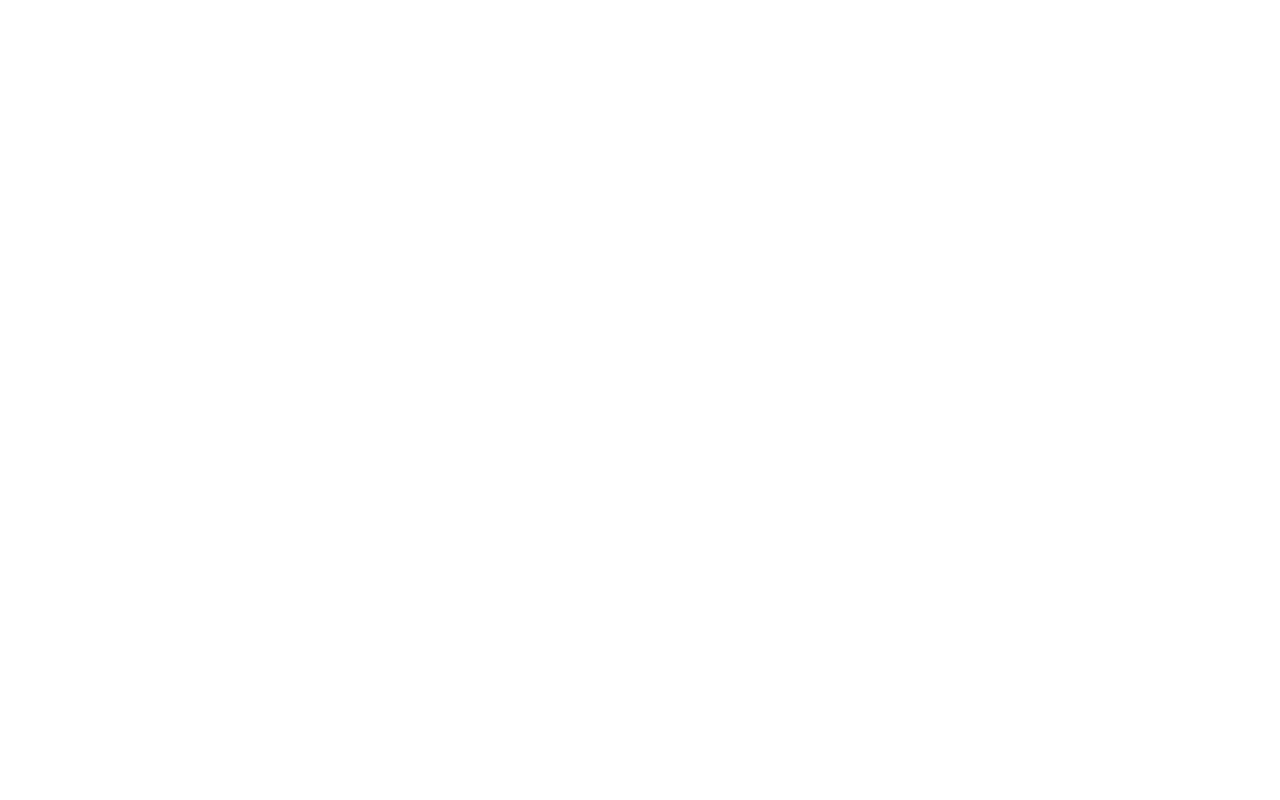
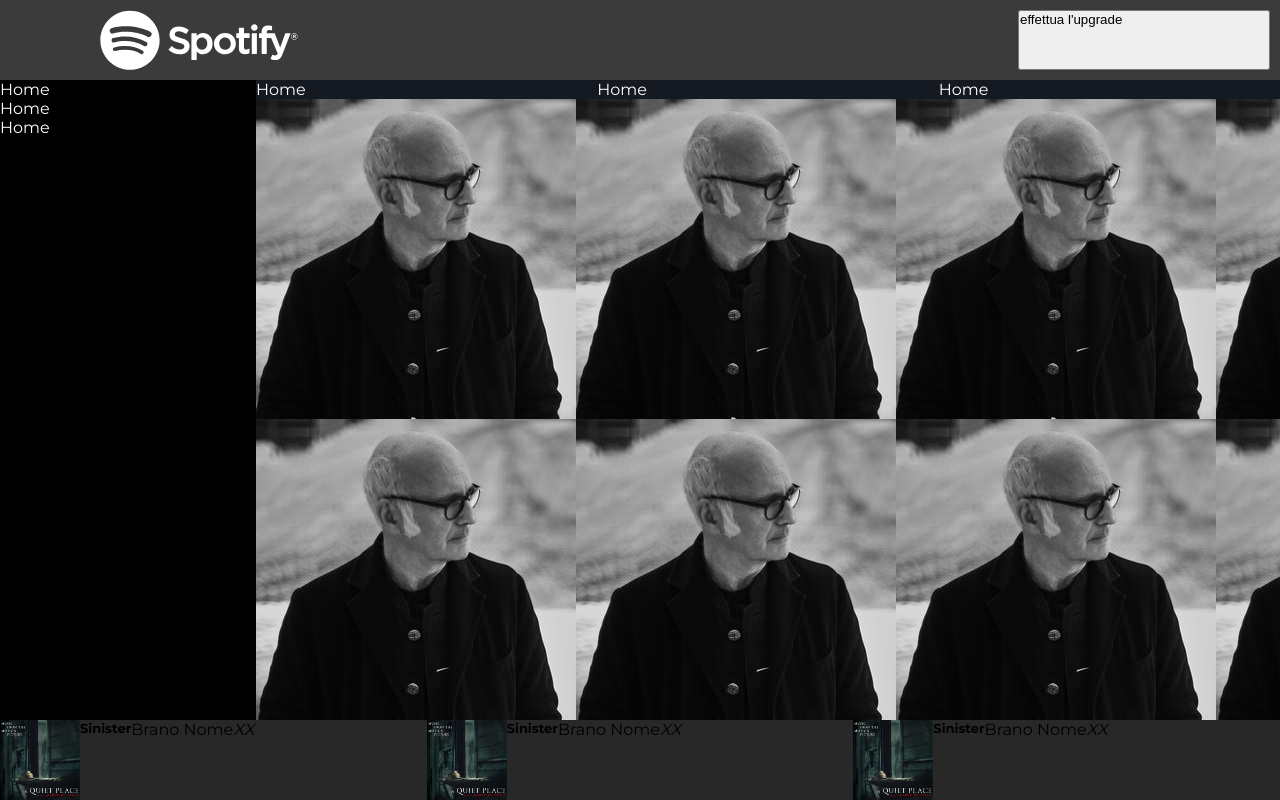
Before and after one commit to Antrussian/html-css-spotifyweb, a plain HTML site: page index.html in a window 1280 px wide. Drawn offline with Linux system fonts and the light colour scheme.

Commit message:
Completata Macrostruttura

```diff
--- a/index.html
+++ b/index.html
@@ -12,7 +12,95 @@
 </head>
 <body>
 
+<section class="s-topbar flex-row">
+    <div class="c-topbar flex-row bg-black-t">
+        <img class="logo" src="./img/logo.svg" alt="img">
+        <button class="flex-item button-cta">effettua l'upgrade</button>
+    </div>
+</section>
 
+<main>
+
+<section class="s-sidebar flex-column">
+    <div class="c-sidebar flex-column bg-black">
+            <ul class=" flex-column ul-sidebar">
+                <li class="flex-item li-sidebar">Home</li>
+                <li class="flex-item li-sidebar">Home</li>
+                <li class="flex-item li-sidebar">Home</li>
+            </ul>
+    </div>
+</section>
+
+
+<section class="s-main flex-column bg-greymain">
+    <div class="c-menu flex-column">
+        <ul class=" flex-row ul-menu">
+            <li class="flex-item li-menu">Home</li>
+            <li class="flex-item li-menu">Home</li>
+            <li class="flex-item li-menu">Home</li>
+        </ul>
+    </div>
+
+    <div class="flex-row c-card bg-black">
+        <img src="./img/einaudi.jpeg" alt="img">
+        <img src="./img/einaudi.jpeg" alt="img">
+        <img src="./img/einaudi.jpeg" alt="img">
+        <img src="./img/einaudi.jpeg" alt="img">
+        <img src="./img/einaudi.jpeg" alt="img">
+    </div>
+
+    <div class="flex-row c-card bg-black">
+        <img src="./img/einaudi.jpeg" alt="img">
+        <img src="./img/einaudi.jpeg" alt="img">
+        <img src="./img/einaudi.jpeg" alt="img">
+        <img src="./img/einaudi.jpeg" alt="img">
+        <img src="./img/einaudi.jpeg" alt="img">
+    </div>
+
+
+    <div class="flex-row c-card bg-black">
+        <img src="./img/einaudi.jpeg" alt="img">
+        <img src="./img/einaudi.jpeg" alt="img">
+        <img src="./img/einaudi.jpeg" alt="img">
+        <img src="./img/einaudi.jpeg" alt="img">
+        <img src="./img/einaudi.jpeg" alt="img">
+    </div>
+
+
+
+
+</section>
+
+</main>
+
+<section class="s-taskbar flex-row bg-darkgrey">
+    <div class="c-taskbar flex-row">
+            <img src="./img/aquietplace.jpeg" alt="">
+            <h3>Sinister</h3>
+            <span>Brano Nome</span>
+            <i>X</i>
+            <i>X</i>
+    </div>
+
+    <div class="c-taskbar flex-row">
+        <img src="./img/aquietplace.jpeg" alt="">
+        <h3>Sinister</h3>
+        <span>Brano Nome</span>
+        <i>X</i>
+        <i>X</i>
+    </div>
+
+
+    <div class="c-taskbar flex-row">
+        <img src="./img/aquietplace.jpeg" alt="">
+        <h3>Sinister</h3>
+        <span>Brano Nome</span>
+        <i>X</i>
+        <i>X</i>
+    </div>
+
+
+</section>
 
 
 </body>
--- a/style.css
+++ b/style.css
@@ -33,36 +33,56 @@ body {
 /* Section */
 
 .s-topbar {
+    width: 100vw;
+    height: 10vh;
 
 }
 
 
 .s-taskbar {
+    width: 100vw;
+    height: 10vh;
 
 }
 
 .s-sidebar {
-
+    width: 20vw;
+    height: 80vh;
 }
 
 .s-main {
-
+    width: 80vw;
+    height: 80vh;
+    overflow: auto;
 }
 
-
+main {
+    display: flex;
+    flex-direction: row;
+}
 
 /* Container Pincipali */
 
 
 .c-topbar {
+    width: 100%;
+    height: 100%;
+    padding: 10px;
+ justify-content:space-between;
+
 
 }
 
 .c-taskbar {
+width: 100%;
+height: 100%;
 
 }
 
 .c-sidebar {
+    width: 100%;
+    height: 100%;
+
 
 }
 
@@ -72,7 +92,8 @@ body {
 
 
 .c-card {
-
+    width: 100%;
+    height: 100%;
 }
 
 
@@ -97,21 +118,34 @@ body {
 /* elementi */
 
 .logo {
-    width: 100%;
+    width: 30%;
 }
 
 
 .button-cta {
-    width: 100%;
+    width: 20%;
+    height: 100%;
 }
 
 
 .ul-sidebar {
     width: 100%;
+
 }
 
 .li-sidebar {
     width: 100%;
+    color: white;
+}
+
+
+.ul-menu {
+    width: 100%;
+}
+
+.li-menu {
+    width: 100%;
+    color: white;
 }
 
 .song-cover {
@@ -140,15 +174,15 @@ body {
 }
 
 .bg-black-t {
-    background-color: rgba(0, 0, 0, 0.199);
+    background-color: rgba(0, 0, 0, 0.769);
 }
 
 .bg-darkgrey {
-    background-color: darkgray;
+    background-color: #282828;
 }
 
 .bg-greymain {
-    background-color: grey;
+    background-color: #141922;
 }
 
 
@@ -157,7 +191,7 @@ body {
 }
 
 .grey {
-    color: grey;
+    color: #5F6268;
 }
 
 
```
